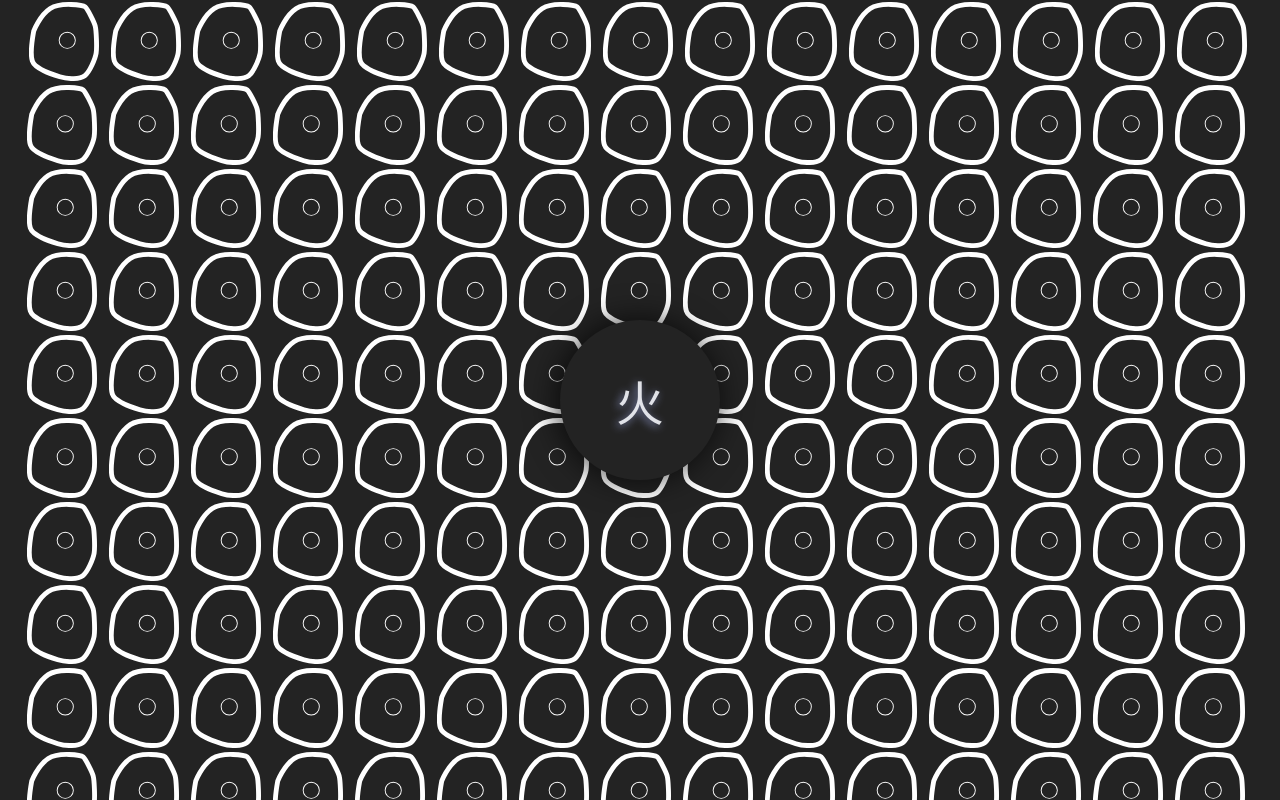
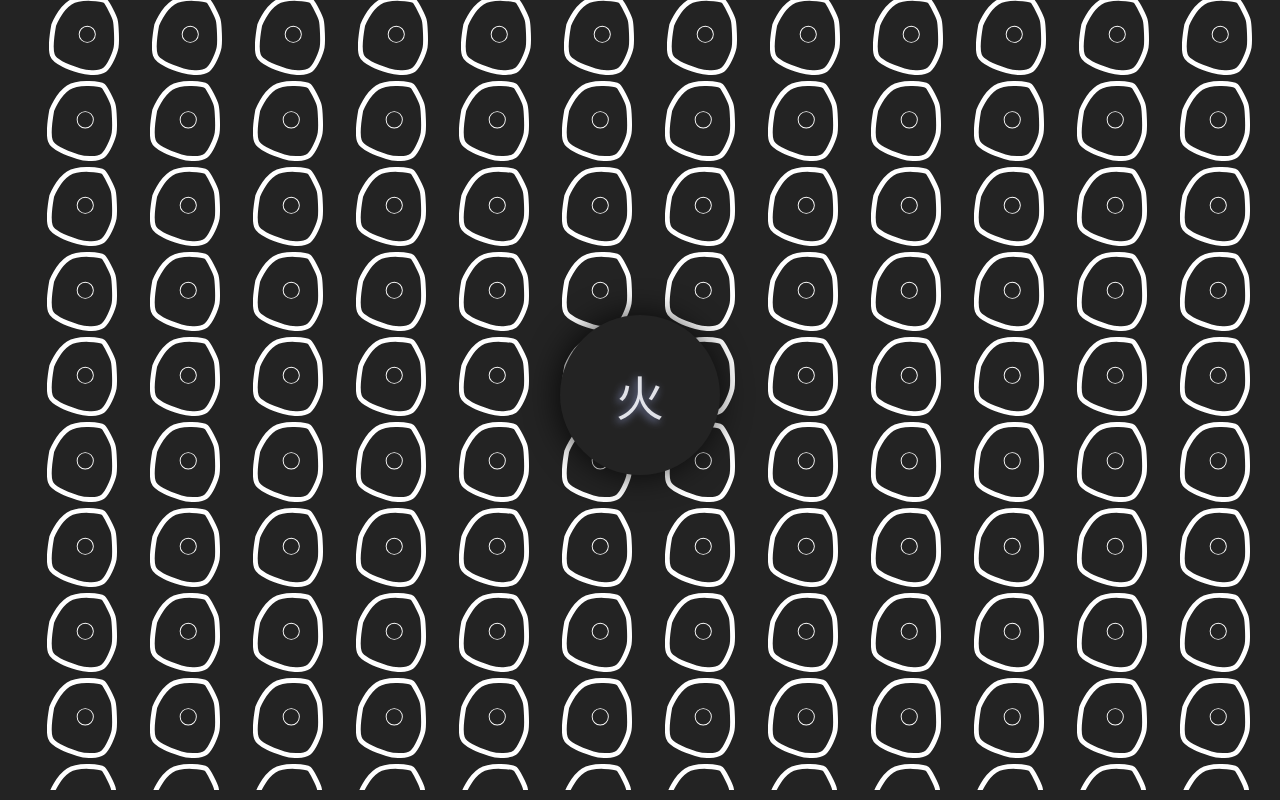
Before and after one commit to iguannalin/pictograph, a plain HTML site: page index.html in a window 1280 px wide. Drawn offline with Linux system fonts and the light colour scheme.

Commit message:
staggering

```diff
--- a/index.css
+++ b/index.css
@@ -30,6 +30,7 @@ body {
   align-items: center;
   flex-flow: row wrap;
   word-break: break-word;
+  margin-top: -10px;
   height: 100vh;
   width: 100vw;
 }
@@ -37,7 +38,7 @@ body {
 img {
   filter: invert(1);
   width: 70px;
-  padding: 2px;
+  padding: 6px 0 0 25px;
 }
 
 #overlay {
--- a/index.js
+++ b/index.js
@@ -10,7 +10,7 @@ window.addEventListener("load", () => {
   let rooms = ["日", "月", "山", "水", "火"];
   const room = portalID ? portalID : rooms[getRandomInt(0,rooms.length)];
   const chWidth = 70;
-  const chHeight = 90;
+  const chHeight = 80;
 
   function initialize() {
     for (let i = 0; i < window.innerWidth; i+=chWidth) {
```
